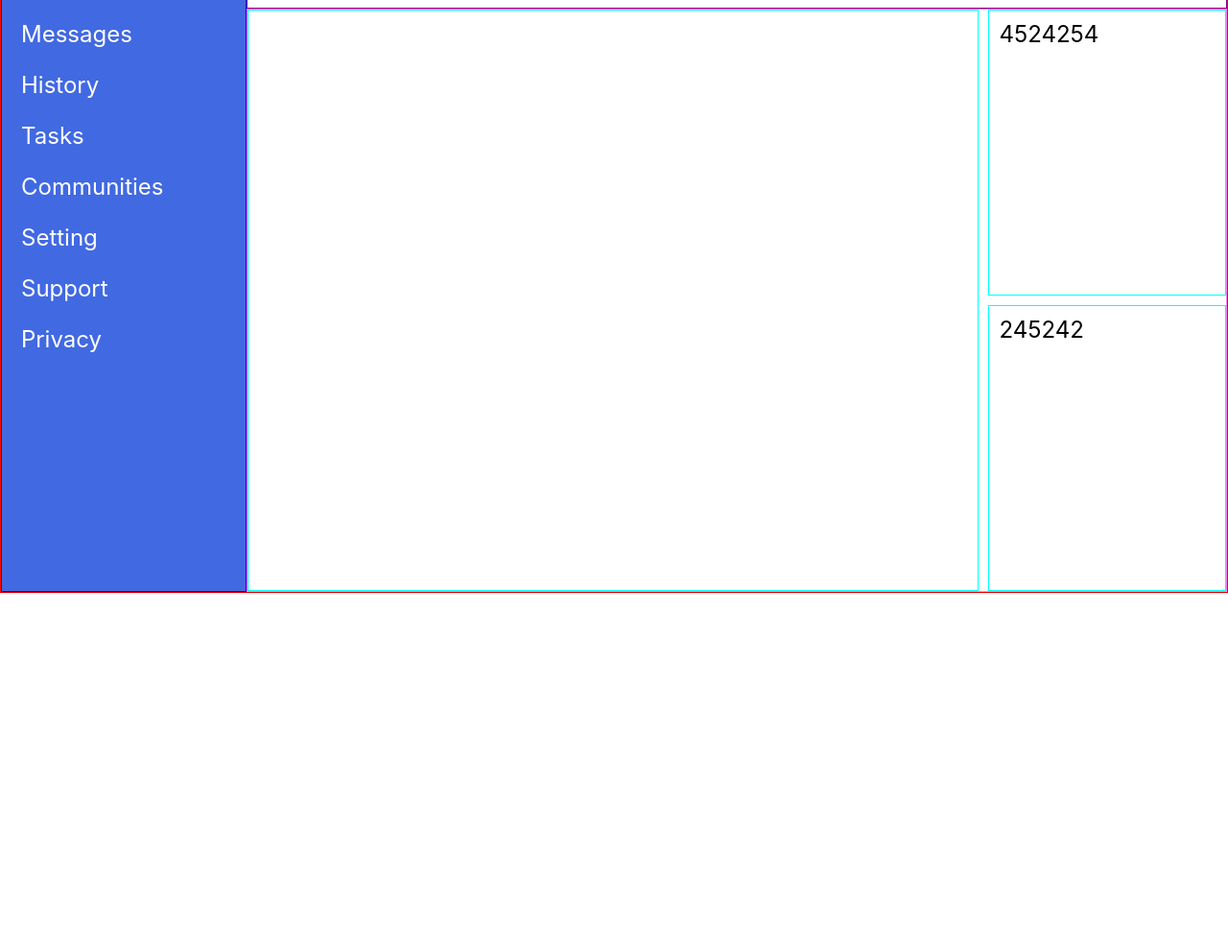
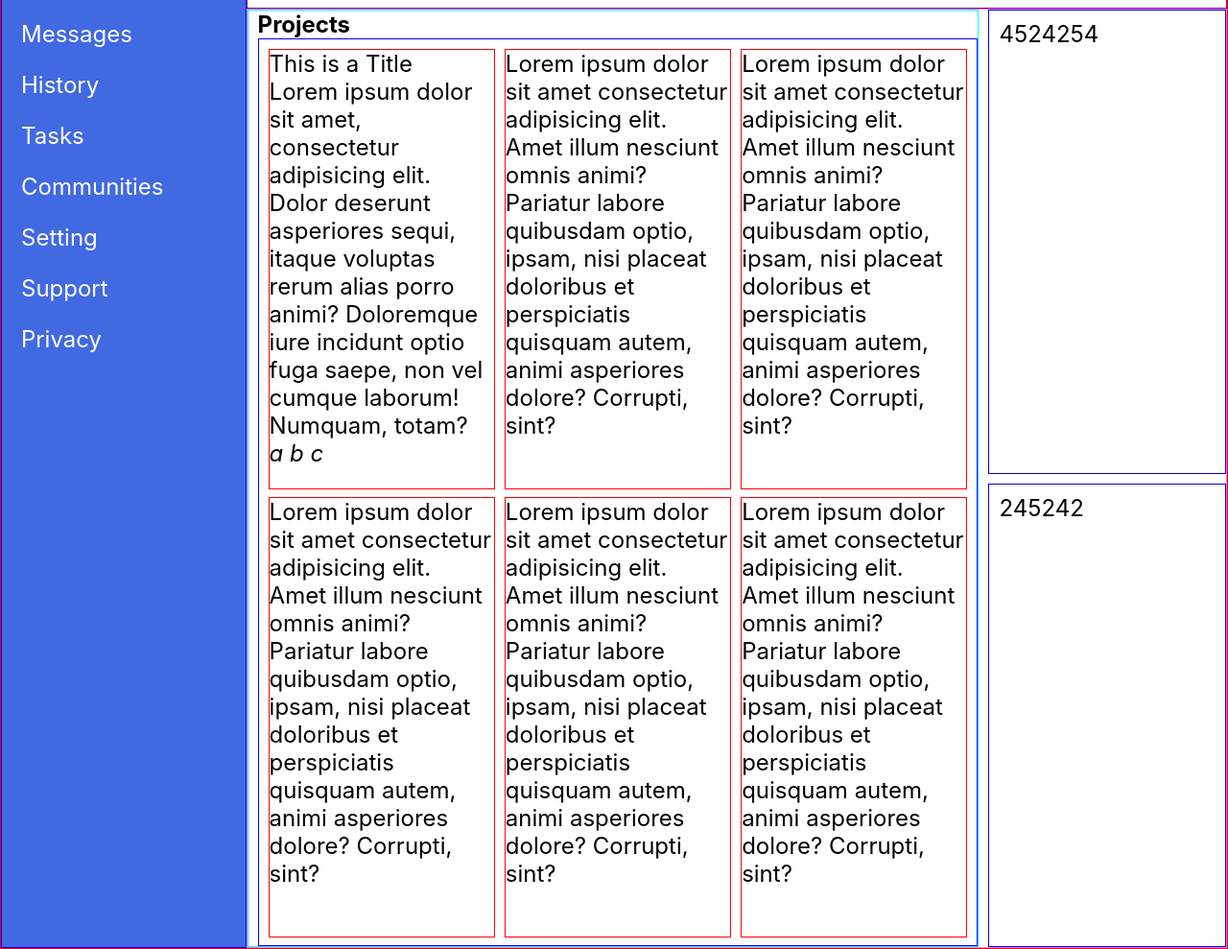
Before and after one commit to jmrfG/top-dashboard, a plain HTML site: page index.html in a window 1280 px wide. Shown: the part 184-1173 px from the top of the page at 96% size. Before the commit the page ends 802 px from the top, so only its background shows below. Drawn offline with Linux system fonts and the light colour scheme.

Commit message:
Big cards in position

```diff
--- a/index.html
+++ b/index.html
@@ -53,9 +53,53 @@
             </div>
 
         </div>
+
         <div class="content">
-            <div class="cards big">
-
+            <div class="projects">
+                <h4 class="title">Projects</h4>
+                <div class="cards big">
+                    <div class="card">
+                        <div class="color"></div>
+                        <div class="card-content">
+                            <div class="title">This is a Title</div>
+                            <div class="description">
+                                Lorem ipsum dolor sit amet, consectetur adipisicing elit. Dolor
+                                deserunt asperiores sequi, itaque voluptas rerum alias porro animi? Doloremque iure
+                                incidunt optio fuga saepe, non vel cumque laborum! Numquam, totam?
+                            </div>
+                        </div>
+                        <div class="actions">
+                            <i>a</i>
+                            <i>b</i>
+                            <i>c</i>
+                        </div>
+                    </div>
+                    <div class="card">
+                        Lorem ipsum dolor sit amet consectetur adipisicing elit. Amet illum nesciunt omnis
+                        animi? Pariatur labore quibusdam optio, ipsam, nisi placeat doloribus et perspiciatis quisquam
+                        autem, animi asperiores dolore? Corrupti, sint?
+                    </div>
+                    <div class="card">
+                        Lorem ipsum dolor sit amet consectetur adipisicing elit. Amet illum nesciunt omnis
+                        animi? Pariatur labore quibusdam optio, ipsam, nisi placeat doloribus et perspiciatis quisquam
+                        autem, animi asperiores dolore? Corrupti, sint?
+                    </div>
+                    <div class="card">
+                        Lorem ipsum dolor sit amet consectetur adipisicing elit. Amet illum nesciunt omnis
+                        animi? Pariatur labore quibusdam optio, ipsam, nisi placeat doloribus et perspiciatis quisquam
+                        autem, animi asperiores dolore? Corrupti, sint?
+                    </div>
+                    <div class="card">
+                        Lorem ipsum dolor sit amet consectetur adipisicing elit. Amet illum nesciunt omnis
+                        animi? Pariatur labore quibusdam optio, ipsam, nisi placeat doloribus et perspiciatis quisquam
+                        autem, animi asperiores dolore? Corrupti, sint?
+                    </div>
+                    <div class="card">
+                        Lorem ipsum dolor sit amet consectetur adipisicing elit. Amet illum nesciunt omnis
+                        animi? Pariatur labore quibusdam optio, ipsam, nisi placeat doloribus et perspiciatis quisquam
+                        autem, animi asperiores dolore? Corrupti, sint?
+                    </div>
+                </div>
             </div>
             <div class="cards small1">4524254</div>
             <div class="cards small2">245242</div>
--- a/style.css
+++ b/style.css
@@ -111,9 +111,8 @@ border: 1px solid red;
 }
 
 .cards {
-    border: 1px solid aqua;
+    border: 1px solid blue;
     padding: 10px;
-
 }
 
 .cards.small1 {
@@ -122,13 +121,38 @@ border: 1px solid red;
 }
 
 .cards.small2 {
+
     grid-row-start: 3;
     grid-row-end: 5;
 }
 
+.projects {
+    grid-row-start: 1;
+    grid-row-end: 5;
+    grid-column-start: 1;
+    grid-column-end: 4;
+    border: 1px solid aqua;
+    padding-left: 10px;
+}
+
+.title {
+    margin: 0;
+    padding: 0;
+}
+
 .cards.big {
+    display: grid;
+    grid-template-columns: repeat(3,1fr);
+    grid-template-rows: repeat(2,1fr);
+    gap: 10px;
     grid-row-start: 1;
     grid-row-end: 5;
     grid-column-start: 1;
     grid-column-end: 4;
 }
+
+.card {
+    border: 1px solid red;
+    margin-bottom: 20px;
+    height:100%;
+}
```
Also changed, not shown: test.html (added, +30 -0 lines).
